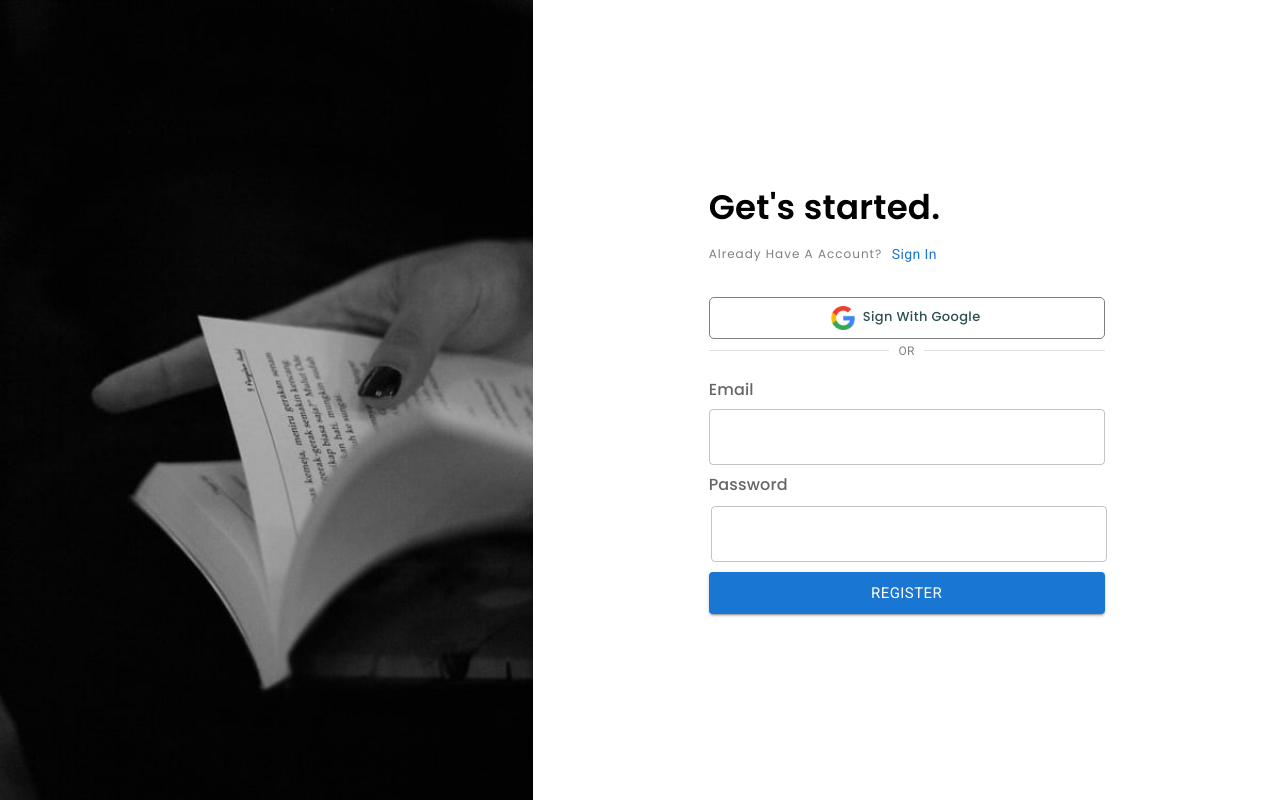
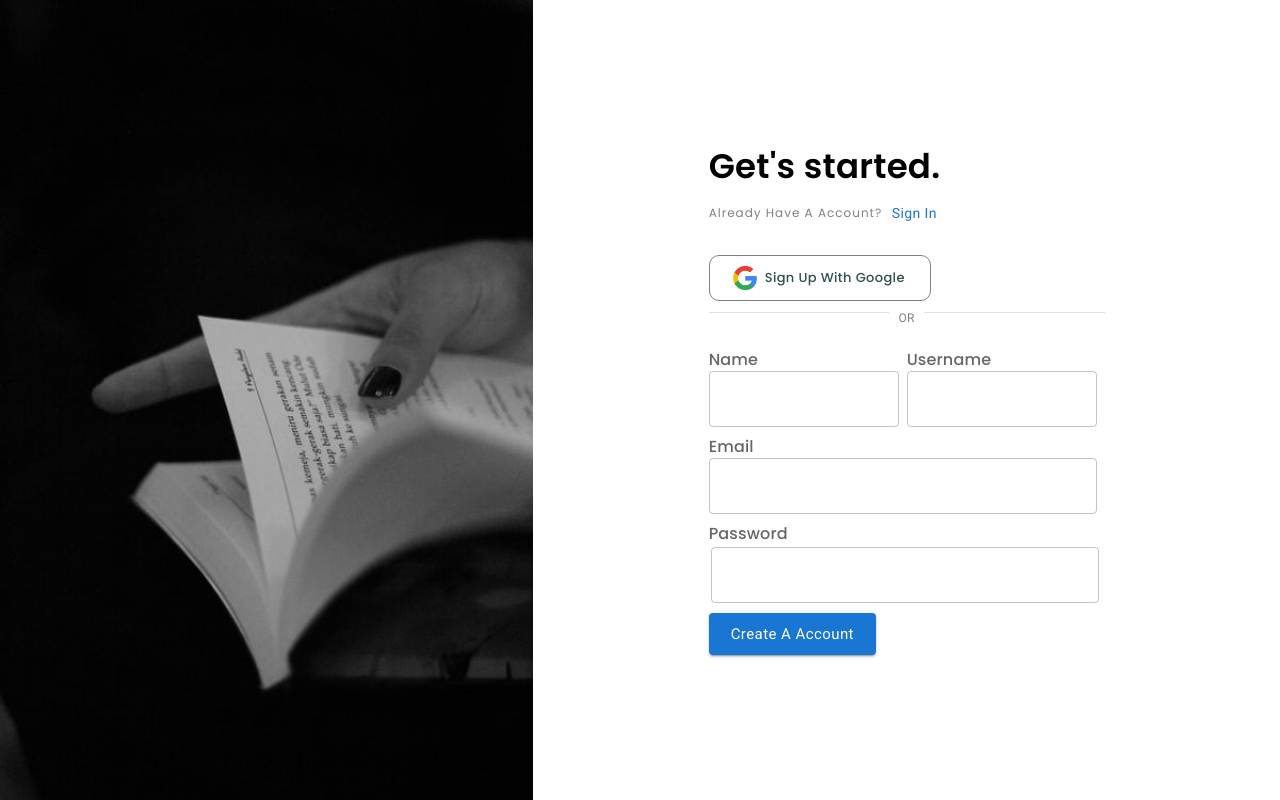
Before and after one commit to tuuhin/react_note_app, a React (Create React App) app: page /signup in a window 1280 px wide. Built offline with nearby package versions, Linux system fonts and the light colour scheme; no server answers; a web font is replaced by a local one.

Commit message:
added functionality to add profile pictures

```diff
--- a/src/components/auth/signIn.js
+++ b/src/components/auth/signIn.js
@@ -7,9 +7,10 @@ import {
   Stack,
   Collapse,
   Fade,
+  Grid,
   CircularProgress,
-  Slide,
   InputLabel,
+  Divider,
 } from "@mui/material";
 import { Box } from "@mui/system";
 import { useState } from "react";
@@ -18,6 +19,7 @@ import { Navigate } from "react-router-dom";
 import { useUser } from "../../context/userContext";
 import { Link } from "react-router-dom";
 import image from "../../img/auth1.jfif";
+import SignInWithGoggleButton from "./signInWithGoggleButton";
 export default function SignUp() {
   const { user } = useUser();
   const [email, setEmail] = useState("");
@@ -40,14 +42,16 @@ export default function SignUp() {
       setLoading(false);
       setCollapsed(true);
       setAlertHead("warning");
-      setAlertBody(e.code || e);
+      setAlertBody(e.code.replace("auth/", ""));
     }
   };
   return !user ? (
-    <Stack direction={"row"} justifyContent={"space-between"}>
-      <Slide in timeout={1000} direction={"right"}>
+    <Stack
+      alignItems={"center"}
+      direction={"row"}
+      justifyContent={"space-between"}
+    >
       <img style={{ height: "100vh" }} alt="" src={image} />
-      </Slide>
       <Fade in timeout={1000}>
         <Container maxWidth="xs">
           <Box
@@ -64,7 +68,7 @@ export default function SignUp() {
               variant="h4"
               sx={{ fontFamily: "Poppins", fontWeight: "600" }}
             >
-              Welcome Back!
+              {" Welcome Back!"}
             </Typography>
             <Stack direction="row" alignItems="center" sx={{ mb: 2 }}>
               <Typography
@@ -75,7 +79,7 @@ export default function SignUp() {
                   textTransform: "capitalize",
                 }}
               >
-                Don't have account
+                {"Don't have account"}
               </Typography>
               <Button
                 sx={{ textTransform: "none" }}
@@ -83,19 +87,33 @@ export default function SignUp() {
                 component={Link}
                 to="/signup"
               >
-                Sign up
+                {"Sign up"}
               </Button>
             </Stack>
-            <Stack
+            <SignInWithGoggleButton title={"Sign In with Google"} />
+            <Divider sx={{ width: "100%" }}>
+              <Typography
+                variant="caption"
+                sx={{ color: "gray", position: "relative", top: "5px" }}
+              >
+                {"OR"}
+              </Typography>
+            </Divider>
+
+            <Grid
+              container
               component="form"
               noValidate
               onSubmit={signUserIn}
               spacing={2}
-              sx={{ width: "100%" }}
+              sx={{ width: "100%", mt: 2 }}
             >
+              <Grid item sm={12} lg={12}>
                 <Collapse in={collapsed} sx={{ width: "100%" }}>
                   <Alert severity={alertHead}>{alertBody}</Alert>
                 </Collapse>
+              </Grid>
+              <Grid item sm={12} lg={12}>
                 <InputLabel
                   htmlFor="email"
                   error={emailError}
@@ -118,6 +136,8 @@ export default function SignUp() {
                   }}
                   onChange={(e) => setEmail(e.target.value)}
                 />
+              </Grid>
+              <Grid item sm={12} lg={12}>
                 <InputLabel
                   htmlFor="password"
                   error={passwordError}
@@ -141,15 +161,19 @@ export default function SignUp() {
                     setPasswordError(false);
                   }}
                 />
+              </Grid>
+              <Grid item item lg={12} sm={12}>
                 <Button
-                fullWidth
+                  fullWidth={loading ? true : false}
                   variant={"contained"}
                   type="submit"
                   size="large"
+                  sx={{ textTransform: "none" }}
                 >
                   {!loading ? "Sign In" : <CircularProgress color="inherit" />}
                 </Button>
-            </Stack>
+              </Grid>
+            </Grid>
           </Box>
         </Container>
       </Fade>
--- a/src/components/auth/signInWithGoggleButton.js
+++ b/src/components/auth/signInWithGoggleButton.js
@@ -5,23 +5,26 @@ import { signInWithGoogle } from "../../services/authservice";
 const GoogleButton = styled(Button)({
   color: "darkslategray",
   backgroundColor: "transparent",
-  padding: 8,
-  borderRadius: "5px",
+  padding: "10px 25px",
+  borderRadius: "10px",
   border: "1px solid grey",
   textTransform: "capitalize",
 });
 
-const SignInWithGoggleButton = () => (
+const SignInWithGoggleButton = (props) => (
   <GoogleButton
     size="small"
-    fullWidth
-    onClick={signInWithGoogle}
-    sx={{ fontFamily: "Poppins" }}
+    onClick={() => signInWithGoogle(props.isNew)}
+    sx={{ fontFamily: "Poppins", fontWeight: 500 }}
     startIcon={
-      <img src={googleImage} alt="" style={{ height: "24px", width: "24px" }} />
+      <img
+        src={googleImage}
+        alt="Google Logo"
+        style={{ height: "24px", width: "24px" }}
+      />
     }
   >
-    Sign with Google
+    {props.title}
   </GoogleButton>
 );
 
--- a/src/components/auth/signUp.js
+++ b/src/components/auth/signUp.js
@@ -10,7 +10,7 @@ import {
   Divider,
   InputLabel,
   CircularProgress,
-  Slide,
+  Grid,
 } from "@mui/material";
 import { Box } from "@mui/system";
 import { useState } from "react";
@@ -24,6 +24,10 @@ import image from "../../img/auth2.jfif";
 export default function SignUp() {
   const { user } = useUser();
   const [email, setEmail] = useState("");
+  const [name, setName] = useState("");
+  const [userName, setUserName] = useState("");
+  const [nameError, setNameError] = useState(false);
+  const [userNameError, setUserNameError] = useState(false);
   const [password, setPassword] = useState("");
   const [collapsed, setCollapsed] = useState(false);
   const [alertHead, setAlertHead] = useState("info");
@@ -34,17 +38,18 @@ export default function SignUp() {
 
   const signNewUser = async (e) => {
     e.preventDefault();
+    if (!name) return setNameError(true);
+    if (!userName) return setUserNameError(true);
     if (!validateEmail(email)) return setEmailError(true);
     if (!password) return setPasswordError(true);
     try {
       setLoading(true);
-      await signUp(email, password);
+      await signUp(email, password, name, userName);
     } catch (e) {
       setLoading(false);
       setCollapsed(true);
-      console.log(e);
       setAlertHead("warning");
-      setAlertBody(e.code);
+      setAlertBody(e.code.replace("auth/", ""));
     }
   };
   return !user ? (
@@ -53,9 +58,7 @@ export default function SignUp() {
       direction={"row"}
       justifyContent={"space-between"}
     >
-      <Slide in timeout={1000} direction={"right"}>
       <img style={{ height: "100vh" }} alt="" src={image} />
-      </Slide>
       <Fade in timeout={800}>
         <Container component="main" maxWidth="xs">
           <Box
@@ -94,22 +97,75 @@ export default function SignUp() {
                 {"Sign In"}
               </Button>
             </Stack>
-            <SignInWithGoggleButton />
+            <SignInWithGoggleButton title={"Sign Up with Google"} isNew />
             <Divider sx={{ width: "100%" }}>
-              <Typography variant="caption" sx={{ color: "gray" }}>
+              <Typography
+                variant="caption"
+                sx={{ color: "gray", position: "relative", top: "5px" }}
+              >
                 {"OR"}
               </Typography>
             </Divider>
-            <Stack
+            <Grid
+              container
+              spacing={1}
               component="form"
               noValidate
-              spacing={1}
               sx={{ width: "100%", mt: 1 }}
               onSubmit={signNewUser}
             >
+              <Grid item sm={12} lg={12}>
                 <Collapse in={collapsed} sx={{ width: "100%" }}>
                   <Alert severity={alertHead}>{alertBody}</Alert>
                 </Collapse>
+              </Grid>
+              <Grid item sm={6} lg={6}>
+                <InputLabel
+                  htmlFor="name"
+                  error={nameError}
+                  sx={{ fontFamily: "Poppins", fontWeight: "500" }}
+                >
+                  {"Name"}
+                </InputLabel>
+                <TextField
+                  value={name}
+                  type="text"
+                  error={nameError}
+                  required
+                  fullWidth
+                  id="name"
+                  name="name"
+                  onFocus={() => {
+                    setCollapsed(false);
+                    setNameError(false);
+                  }}
+                  onChange={(e) => setName(e.target.value)}
+                />
+              </Grid>
+              <Grid item sm={6} lg={6}>
+                <InputLabel
+                  htmlFor="username"
+                  error={userNameError}
+                  sx={{ fontFamily: "Poppins", fontWeight: "500" }}
+                >
+                  {"Username"}
+                </InputLabel>
+                <TextField
+                  value={userName}
+                  type="text"
+                  error={userNameError}
+                  required
+                  fullWidth
+                  id="username"
+                  name="username"
+                  onFocus={() => {
+                    setCollapsed(false);
+                    setUserNameError(false);
+                  }}
+                  onChange={(e) => setUserName(e.target.value)}
+                />
+              </Grid>
+              <Grid item lg={12} sm={12}>
                 <InputLabel
                   htmlFor="email"
                   error={emailError}
@@ -132,6 +188,8 @@ export default function SignUp() {
                   }}
                   onChange={(e) => setEmail(e.target.value)}
                 />
+              </Grid>
+              <Grid item lg={12} sm={12}>
                 <InputLabel
                   htmlFor="password"
                   error={passwordError}
@@ -155,15 +213,23 @@ export default function SignUp() {
                     setPasswordError(false);
                   }}
                 />
+              </Grid>
+              <Grid item lg={12} sm={12}>
                 <Button
-                fullWidth
+                  fullWidth={loading ? true : false}
+                  sx={{ textTransform: "none" }}
                   variant={"contained"}
                   type="submit"
                   size="large"
                 >
-                {!loading ? "Register" : <CircularProgress color="inherit" />}
+                  {!loading ? (
+                    "Create A Account"
+                  ) : (
+                    <CircularProgress color="inherit" />
+                  )}
                 </Button>
-            </Stack>
+              </Grid>
+            </Grid>
           </Box>
         </Container>
       </Fade>
--- a/src/components/home/home.js
+++ b/src/components/home/home.js
@@ -1,7 +1,6 @@
 import { Navigate } from "react-router-dom";
 import { useUser } from "../../context/userContext";
 import { Container, Card, Button, Stack } from "@mui/material";
-
 import NavBar from "../navBar";
 export default function Home() {
   const { user } = useUser();
--- a/src/components/navBar.js
+++ b/src/components/navBar.js
@@ -5,7 +5,8 @@ import { useUser } from "../context/userContext";
 import { logOut } from "../services/authservice";
 
 export default function NavBar() {
-  const { user } = useUser();
+  const { user, userInfo } = useUser();
+
   const LogOut = async () => {
     try {
       await logOut();
@@ -23,7 +24,10 @@ export default function NavBar() {
           Notes
         </Button>
         <Button onClick={LogOut}>Logout</Button>
-        <Avatar src={user.photoURL} sx={{ ml: 1 }} />
+        <Avatar
+          src={(userInfo && userInfo.photoURL) || user.photoURL}
+          sx={{ ml: 1 }}
+        />
       </>
     ) : (
       <>
--- a/src/components/profile/updateProfile.js
+++ b/src/components/profile/updateProfile.js
@@ -1,11 +1,10 @@
-import { useState } from "react";
-import { useUser } from "../../context/userContext";
+import { useState, useRef } from "react";
 import { Navigate } from "react-router-dom";
 import NavBar from "../navBar";
 import { Box } from "@mui/system";
 import {
   Container,
-  Typography,
+  Divider,
   Avatar,
   Stack,
   Paper,
@@ -14,32 +13,69 @@ import {
   InputLabel,
   Collapse,
   Alert,
+  ListItemText,
+  ListItem,
+  Grid,
+  IconButton,
+  CircularProgress,
 } from "@mui/material";
+import { MdMoreVert } from "react-icons/md";
 import { useFilePicker } from "use-file-picker";
-import { addProfile } from "../../services/firebaseStorage";
+import { useUser } from "../../context/userContext";
+import { updateUser } from "../../services/firestore";
 
 export default function UpdateProfile() {
-  const { user } = useUser();
-  const [isCollpased, setIsColaapsed] = useState(false);
+  const { user, userInfo } = useUser();
+  const [isCollpased, setIsColapsed] = useState(false);
+  const [userNameError, setUserNameError] = useState(false);
+  const [nameError, setNameError] = useState(false);
+  const [alertType, setAlertType] = useState("info");
   const [alert, setAlert] = useState("");
-  const [openFileSelector, { filesContent, errors }] = useFilePicker({
+  const [loading, setLoading] = useState(false);
+
+  const [about, setAbout] = useState(userInfo.about);
+  const [name, setName] = useState(userInfo.name);
+
+  const [userName, setUserName] = useState(userInfo.userName);
+  const [openFileSelector, { filesContent }] = useFilePicker({
     readAs: "DataURL",
     accept: "image/*",
     multiple: false,
     limitFilesConfig: { max: 1 },
-    maxFileSize: 20,
+    maxFileSize: 2,
   });
 
-  const update = (e) => {
+  const update = async (e) => {
     e.preventDefault();
-    console.log(filesContent);
-    // addProfile(user, filesContent[0]);
+
+    if (!name) return setNameError(true);
+    if (!userName) return setUserNameError(true);
+
+    try {
+      setIsColapsed(false);
+      setAlertType("warning");
+      setLoading(true);
+      await updateUser(user, name, userName, about, filesContent[0]);
+      setLoading(false);
+      setIsColapsed(true);
+      setAlertType("success");
+      setAlert("Updated");
+      setName("");
+      setUserName("");
+      setAbout("");
+    } catch (e) {
+      setIsColapsed(true);
+      setAlertType("error");
+      console.log(e);
+      setAlert("failed");
+    }
   };
 
   return user ? (
     <>
       <NavBar />
-      <Container maxWidth="sm">
+
+      <Container maxWidth="xs">
         <Box
           sx={{
             display: "flex",
@@ -55,40 +91,89 @@ export default function UpdateProfile() {
             noValidate
             onSubmit={update}
           >
-            <Stack
-              direction="row"
-              alignItems={"center"}
-              justifyContent={"space-around"}
-            >
+            <Stack direction={"row"}>
+              <ListItem>
+                <ListItemText
+                  primary="Profile"
+                  secondary={"Update Your photo and personal details here"}
+                />
+              </ListItem>
+              <IconButton>
+                <MdMoreVert />
+              </IconButton>
+            </Stack>
+            <Divider />
+            <Grid container spacing={2} sx={{ mt: 1 }}>
+              <Grid item sm={12} lg={12}>
+                <Collapse in={isCollpased}>
+                  <Alert severity={alertType}>{alert}</Alert>
+                </Collapse>
+              </Grid>
+              <Grid item sm={12} lg={12}>
+                <Stack direction={"row"} alignItems={"center"} spacing={5}>
                   <Avatar
                     sx={{ top: 4, width: 64, height: 64 }}
                     onClick={openFileSelector}
-                src={filesContent[0] && filesContent[0].content}
+                    src={
+                      (filesContent[0] && filesContent[0].content) ||
+                      (userInfo && userInfo.photoURL) ||
+                      user.photoURL
+                    }
                   />
-              <Typography
-                variant="h4"
-                sx={{ fontWeight: 500, fontFamilt: "Poppins" }}
-              >
-                {"Update Profile"}
-              </Typography>
+                  <ListItem>
+                    <ListItemText
+                      primary="Select a photo"
+                      secondary={"Add a profile picture"}
+                    />
+                  </ListItem>
                 </Stack>
-            <Stack direction="column" spacing={2}>
-              <Collapse in={isCollpased}>
-                <Alert severity={"warning"}>{alert}</Alert>
-              </Collapse>
-              <InputLabel htmlFor="username">{"UserName"}</InputLabel>
-              <TextField fullWidth />
+              </Grid>
+              <Grid item sm={6} lg={6}>
+                <InputLabel htmlFor="name" required error={nameError}>
+                  {"Name"}
+                </InputLabel>
+                <TextField
+                  fullWidth
+                  type="text"
+                  id="name"
+                  error={nameError}
+                  name="name"
+                  value={name}
+                  onFocus={() => setNameError(false)}
+                  onChange={(e) => setName(e.target.value)}
+                />
+              </Grid>
+              <Grid item sm={6} lg={6}>
+                <InputLabel htmlFor="username" required error={userNameError}>
+                  {"UserName"}
+                </InputLabel>
+                <TextField
+                  fullWidth
+                  error={userNameError}
+                  type="text"
+                  id="name"
+                  name="name"
+                  value={userName}
+                  onFocus={() => setUserNameError(false)}
+                  onChange={(e) => setUserName(e.target.value)}
+                />
+              </Grid>
+              <Grid item sm={12} lg={12}>
                 <InputLabel htmlFor="username">{"About"}</InputLabel>
                 <TextField
                   fullWidth
                   multiline
-                minRows={8}
-                sx={{ overflowY: "auto" }}
+                  maxRows={2}
+                  value={about}
+                  onChange={(e) => setAbout(e.target.value)}
                 />
+              </Grid>
+              <Grid item sm={12} lg={12}>
                 <Button type="submit" variant="contained" fullWidth>
-                submit
+                  {loading ? <CircularProgress /> : "Update"}
                 </Button>
-            </Stack>
+              </Grid>
+            </Grid>
           </Paper>
         </Box>
       </Container>
--- a/src/context/userContext.js
+++ b/src/context/userContext.js
@@ -1,16 +1,27 @@
 import React, { createContext, useContext, useState, useEffect } from "react";
 import { onAuthStateChanged } from "firebase/auth";
 import { auth } from "../services/authservice";
+import { userInfoRef } from "../services/firestore";
+import { onSnapshot } from "firebase/firestore";
 export const AuthContext = createContext();
 export const useUser = () => useContext(AuthContext);
 
 const Auth = (props) => {
   const [user, setuser] = useState();
+  const [userInfo, setUserInfo] = useState();
   useEffect(() => {
     onAuthStateChanged(auth, (user) => setuser(user));
   }, []);
+  useEffect(() => {
+    if (user != null) {
+      const cleanUp = onSnapshot(userInfoRef(user), (snapshot) => {
+        setUserInfo(snapshot.data());
+      });
+      return cleanUp;
+    }
+  }, [user]);
 
-  const value = { user };
+  const value = { user, userInfo };
   return (
     <AuthContext.Provider value={value}>{props.children}</AuthContext.Provider>
   );
--- a/src/services/authservice.js
+++ b/src/services/authservice.js
@@ -12,14 +12,16 @@ import { addUserToDb } from "./firestore";
 const provider = new GoogleAuthProvider();
 export const auth = getAuth();
 
-export const signUp = async (email, password) => {
+export const signUp = async (email, password, name, userName) => {
   const { user } = await createUserWithEmailAndPassword(auth, email, password);
-  await addUserToDb(user);
+  await addUserToDb(user, name, userName);
 };
 export const signIn = (email, password) =>
   signInWithEmailAndPassword(auth, email, password);
 
-export const signInWithGoogle = () =>
-  signInWithPopup(auth, provider).then(({ user }) => addUserToDb(user));
+export const signInWithGoogle = (isNew) =>
+  signInWithPopup(auth, provider).then(({ user }) =>
+    isNew ? addUserToDb(user) : null
+  );
 
 export const logOut = () => signOut(auth);
--- a/src/services/firebaseStorage.js
+++ b/src/services/firebaseStorage.js
@@ -8,8 +8,8 @@ import {
 const storage = getStorage();
 
 export const addProfile = async (user, file) => {
-  const storageRef = ref(storage, `users/${user.uid}`, file.name);
-  const uploadTask = await uploadString(storageRef, file.content, "data_url");
-  console.log(uploadTask);
+  const storageRef = ref(storage, `users/${user.uid}/${file.name}`);
+  await uploadString(storageRef, file.content, "data_url");
   const url = await getDownloadURL(storageRef);
+  return url;
 };
--- a/src/services/firestore.js
+++ b/src/services/firestore.js
@@ -7,15 +7,32 @@ import {
   serverTimestamp,
   updateDoc,
 } from "firebase/firestore";
+import { addProfile } from "./firebaseStorage";
 const db = getFirestore();
-export const addUserToDb = async (user) => {
+export const addUserToDb = async (user, name, userName) => {
   await setDoc(doc(db, "users", user.uid), {
     created_At: serverTimestamp(),
+    name: name,
+    userName: userName,
   });
 };
 
-export const updateUser = async (user) => {
-  await updateDoc(doc(db, "users", user.uid), {});
+export const updateUser = async (user, name, userName, about, profile) => {
+  if (profile) {
+    const url = await addProfile(user, profile);
+    await updateDoc(doc(db, "users", user.uid), {
+      name: name,
+      userName: userName,
+      about: about,
+      photoURL: url,
+    });
+  } else {
+    await updateDoc(doc(db, "users", user.uid), {
+      name: name,
+      userName: userName,
+      about: about,
+    });
+  }
 };
 
 export const addNoteToDb = async (user, heading, category, note, tags) => {
@@ -38,3 +55,4 @@ export const addNoteToDb = async (user, heading, category, note, tags) => {
 export const notesRef = (user) => collection(db, "users", user.uid, "notes_sh");
 export const noteDetailsRef = (user, noteId) =>
   doc(db, "users", user.uid, "notes", noteId);
+export const userInfoRef = (user) => doc(db, "users", user.uid);
```
Also changed, not shown: src/img/google.png. Lines whose indentation alone changed are shown as unchanged.
